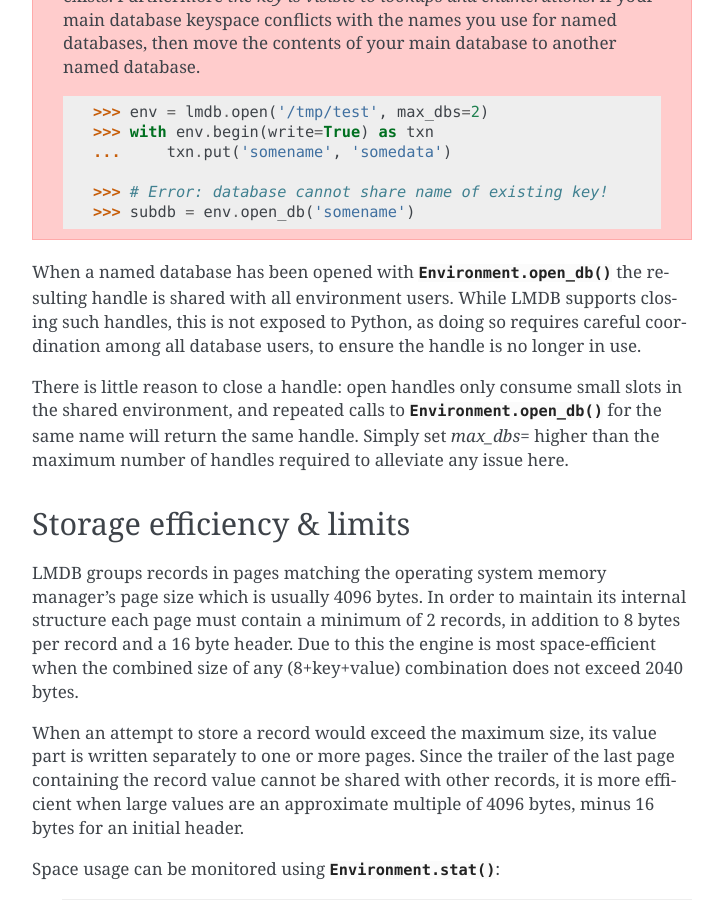
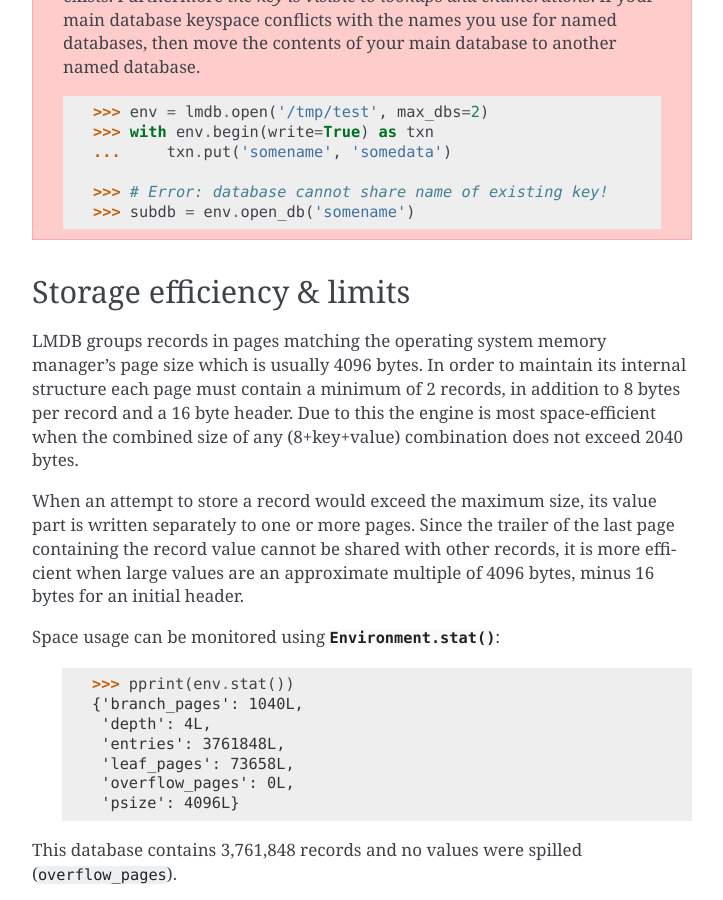
Before and after one commit to jnwatson/py-lmdb, a Sphinx documentation site: the page built from docs/index.rst, in a window 1280 px wide and 900 px high, scrolled down 1845 px. Shown: the whole window, without its empty margins (388-1111 px from the left). Built offline with Sphinx 7.4.7, drawn with Linux system fonts in a browser that asks for light colours.

Commit message:
Remove duplicate text.

```diff
--- a/docs/index.rst
+++ b/docs/index.rst
@@ -107,17 +107,6 @@ the environment as it is used to allocate resources kept in shared memory.
 
         >>> # Error: database cannot share name of existing key!
         >>> subdb = env.open_db('somename')
-
-When a named database has been opened with :py:meth:`Environment.open_db` the
-resulting handle is shared with all environment users. While LMDB supports
-closing such handles, this is not exposed to Python, as doing so requires
-careful coordination among all database users, to ensure the handle is no
-longer in use.
-
-There is little reason to close a handle: open handles only consume small slots
-in the shared environment, and repeated calls to :py:meth:`Environment.open_db`
-for the same name will return the same handle. Simply set `max_dbs=` higher
-than the maximum number of handles required to alleviate any issue here.
 
 
 Storage efficiency & limits
```
